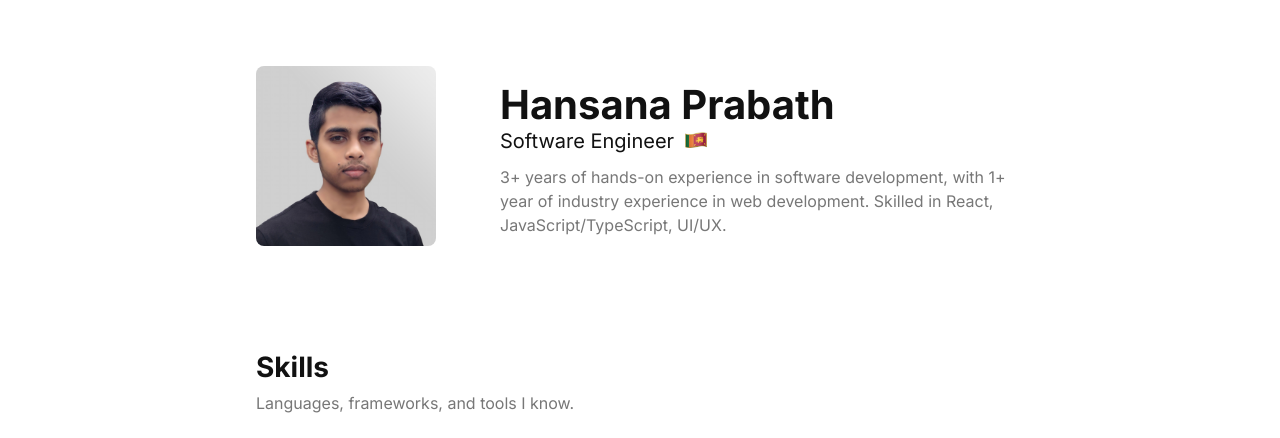
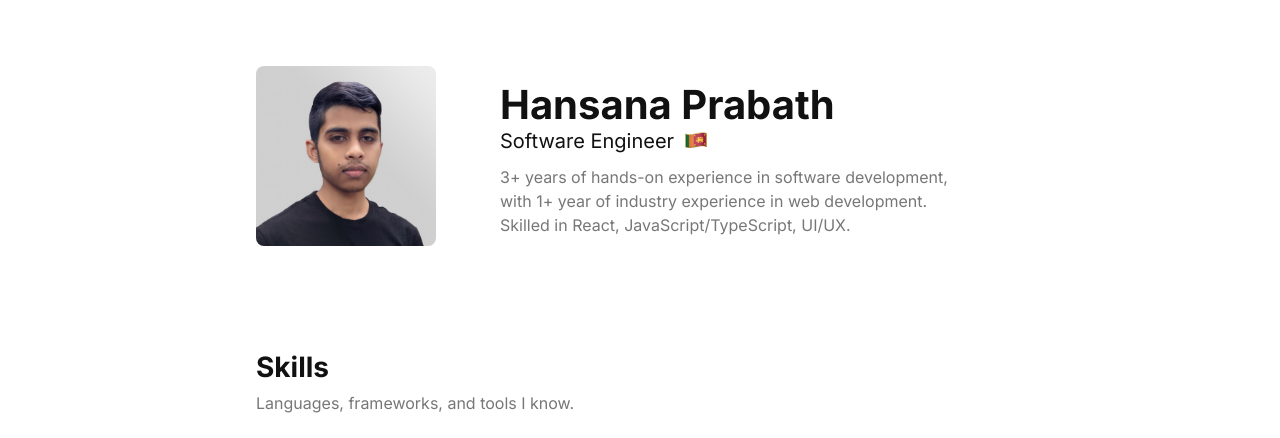
Before and after one commit to DevHanza/Portfolio-2026, an Astro site: page / in a window 1280 px wide. Shown: the part 62-500 px from the top of the page. Built offline with nearby package versions, Linux system fonts and the light colour scheme; Astro itself is replaced by a stand-in of ours.

Commit message:
style (hero-text): set a max-width to improve UX

```diff
--- a/src/styles/home.css
+++ b/src/styles/home.css
@@ -53,6 +53,7 @@
       color: var(--gray-6);
       font-size: 1rem;
       line-height: 1.5em;
+      max-width: 28rem;
     }
   }
 }
```
